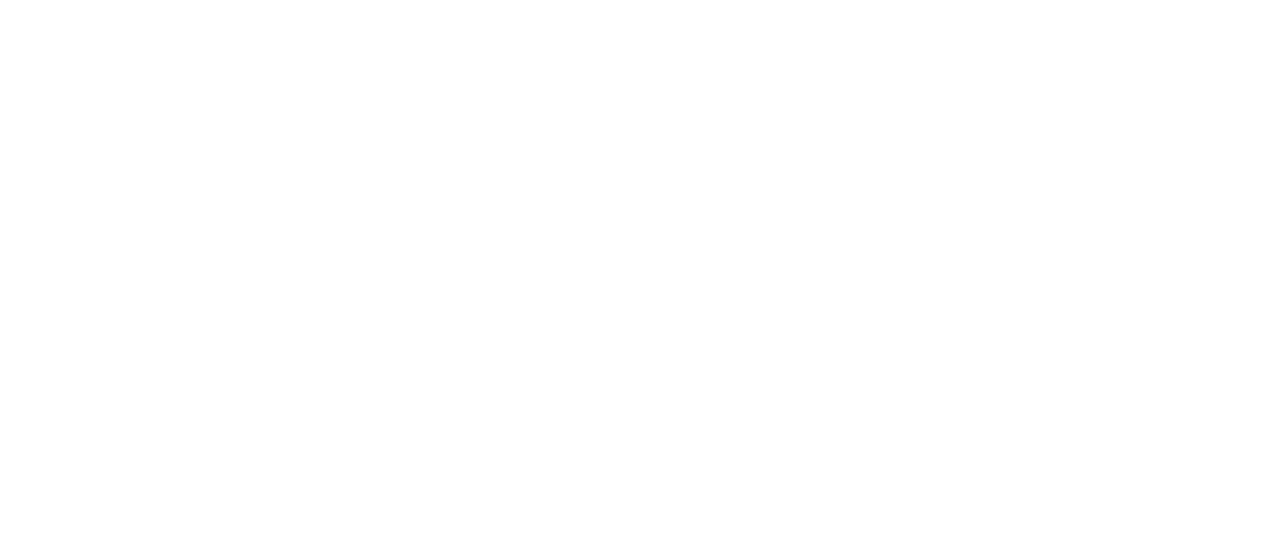
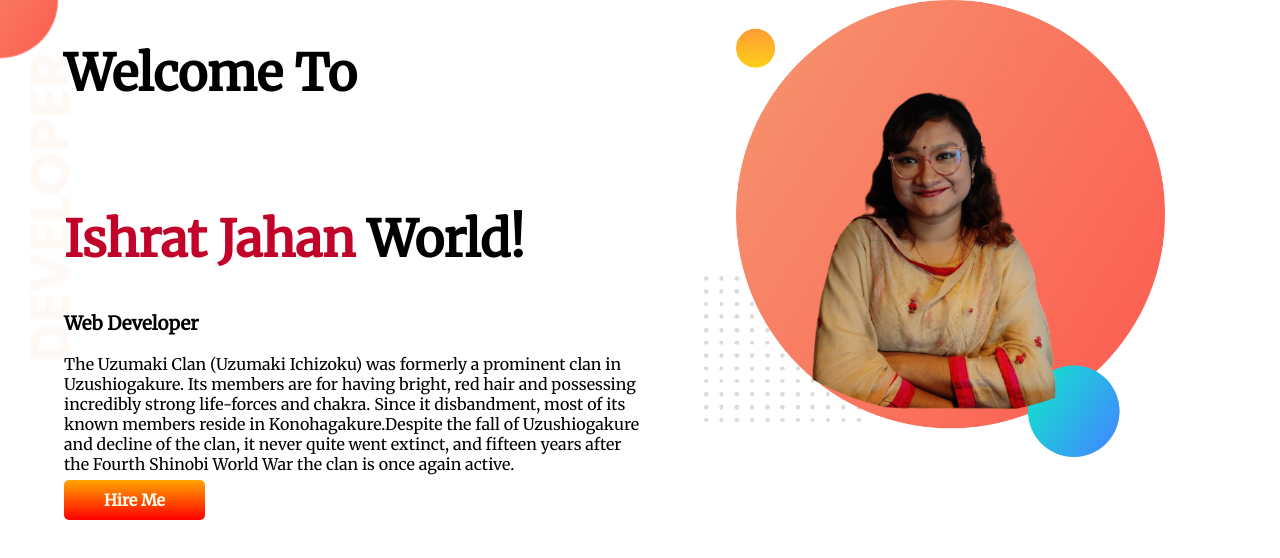
Before and after one commit to i-j-esha/developer-portfolio, a plain HTML site: page index.html in a window 1280 px wide. Drawn offline with Linux system fonts and the light colour scheme.

Commit message:
top-banner added

```diff
--- a/index.html
+++ b/index.html
@@ -1,13 +1,36 @@
 <!DOCTYPE html>
 <html lang="en">
+
 <head>
     <meta charset="UTF-8">
     <meta http-equiv="X-UA-Compatible" content="IE=edge">
     <meta name="viewport" content="width=device-width, initial-scale=1.0">
     <title>Esha Portfolio</title>
+    <link rel="preconnect" href="https://fonts.googleapis.com">
+    <link rel="preconnect" href="https://fonts.gstatic.com" crossorigin>
+    <link href="https://fonts.googleapis.com/css2?family=Merriweather&display=swap" rel="stylesheet">
     <link rel="stylesheet" href="style.css">
 </head>
+
 <body>
+    <section class="top-banner">
+        <div class="half-width">
+            <h1>Welcome To </h1><br>
+            <h1><span class="h">Ishrat Jahan</span> World!</h1>
+            <h3>Web Developer</h3>
+            <p>The Uzumaki Clan (Uzumaki Ichizoku) was formerly a prominent clan in Uzushiogakure. Its members are for
+                having bright, red hair and possessing incredibly strong life-forces and chakra. Since it disbandment,
+                most of its known members reside in Konohagakure.Despite the fall of Uzushiogakure and decline of the
+                clan, it never quite went extinct, and fifteen years after the Fourth Shinobi World War the clan is once
+                again active.</p>
+            <a class="link-button" target="_blank" href="https://naruto.fandom.com/wiki/Uzumaki_Clan">Hire Me</a>
+        </div>
+
+        <div class="half-width">
+            <img src="images/my-bg.png" alt="">
+        </div>
+    </section>
 
 </body>
+
 </html>
--- a/style.css
+++ b/style.css
@@ -0,0 +1,32 @@
+body{
+    font-family: 'Merriweather', serif;
+    margin: 0;
+}
+h1{
+    font-size: 50px;
+}
+.h{
+    color: rgb(194, 3, 41);
+}
+section{
+    display: flex;
+}
+.half-width{
+    width: 50%;
+    padding-left: 5%;
+}
+.half-width img{
+    width: 80%
+}
+.link-button{
+    text-decoration: none;
+    background-image:linear-gradient(orange, red);
+    color: ivory;
+    font-weight: 700;
+    padding: 10px 40px;
+    border-radius: 5px;
+}
+.top-banner{
+    background-image: url(images/top-banner.png);
+    background-repeat: no-repeat;
+}
```
Also changed, not shown: images/dream-bg.png (added), images/exp-bg.png (added), images/jhankar.png (added), images/jhankar2.png (added), images/my-bg.png (added), images/my-bg2.png (added), images/top-banner.png (added), 7 other files.
